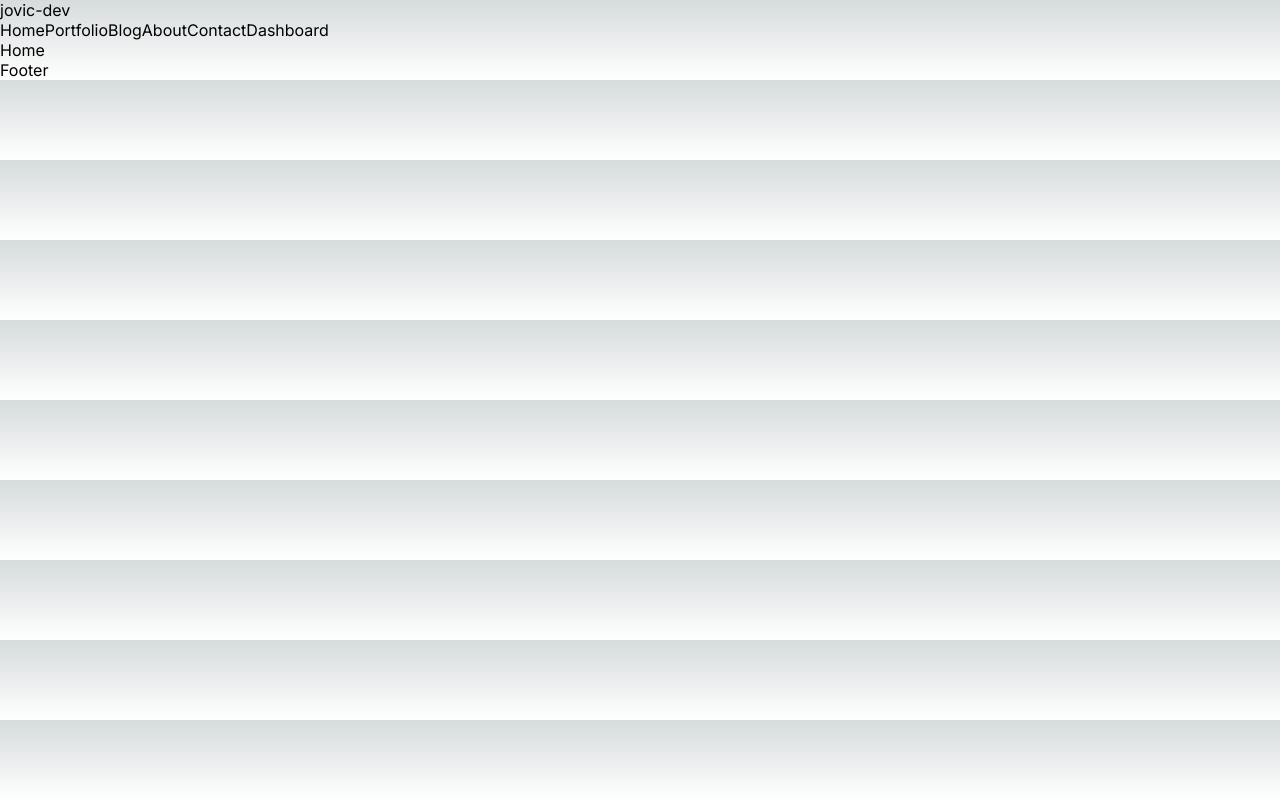
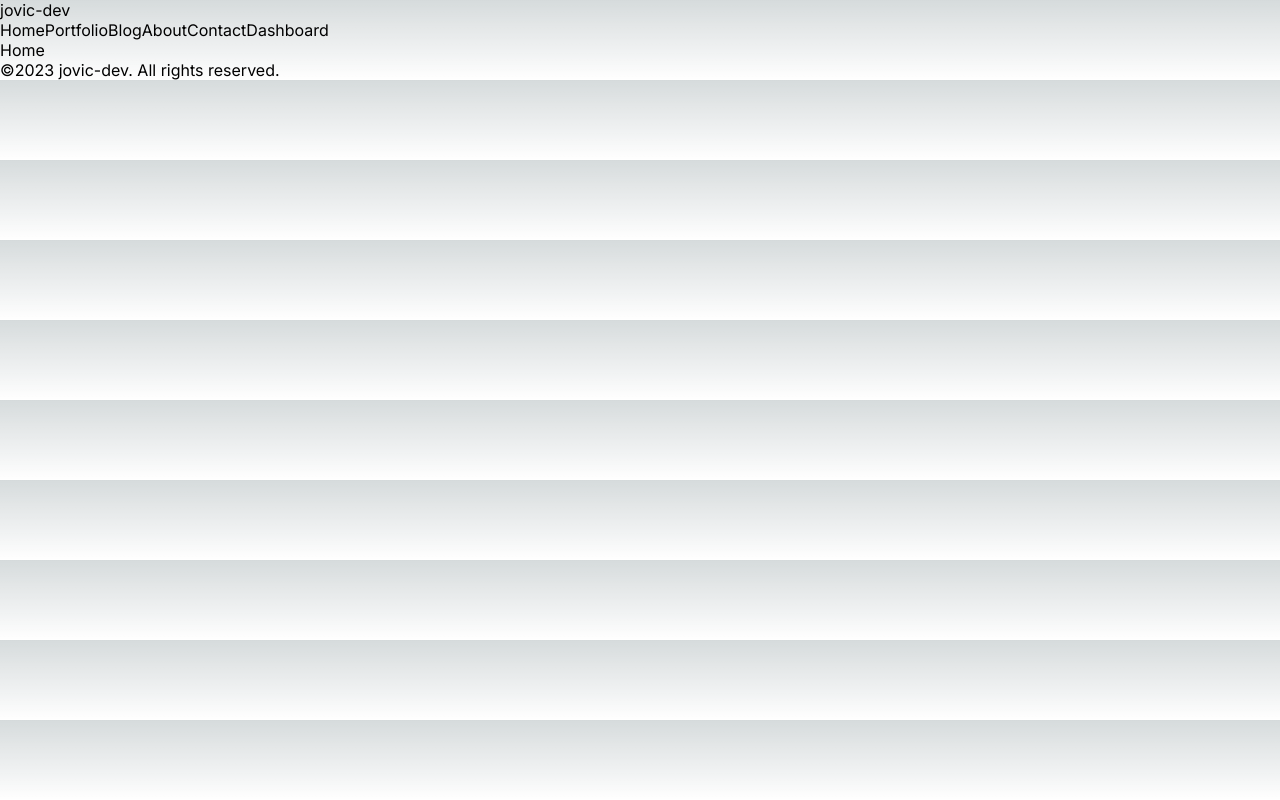
Before and after one commit to MirosBL45/jovic-dev, a Next.js app: page / in a window 1280 px wide. Built offline with nearby package versions, Linux system fonts and the light colour scheme.

Commit message:
loading and 404 page

```diff
--- a/src/components/footer/Footer.jsx
+++ b/src/components/footer/Footer.jsx
@@ -1,7 +1,14 @@
 import React from 'react';
 
 function Footer() {
-  return <div>Footer</div>;
+  const currentYear = new Date().getFullYear();
+
+  return (
+    <div>
+      <div>&copy;{currentYear} jovic-dev. All rights reserved.</div>
+      <div></div>
+    </div>
+  );
 }
 
 export default Footer;
--- a/src/components/navbar/Navbar.jsx
+++ b/src/components/navbar/Navbar.jsx
@@ -1,15 +1,18 @@
 // react/next stuff
 import Link from 'next/link';
 
+// data
 import { links } from '@/utils/data';
 
 function Navbar() {
   return (
     <div>
-      <Link href={'/'}>jovic-dev</Link>
+      <Link prefetch href={'/'}>
+        jovic-dev
+      </Link>
       <div>
         {links.map((link) => (
-          <Link key={link.id} href={link.url}>
+          <Link prefetch key={link.id} href={link.url}>
             {link.title}
           </Link>
         ))}
```
Also changed, not shown: src/app/contact/loading.jsx (added, +7 -0 lines), src/app/not-found.js (added, +11 -0 lines).
